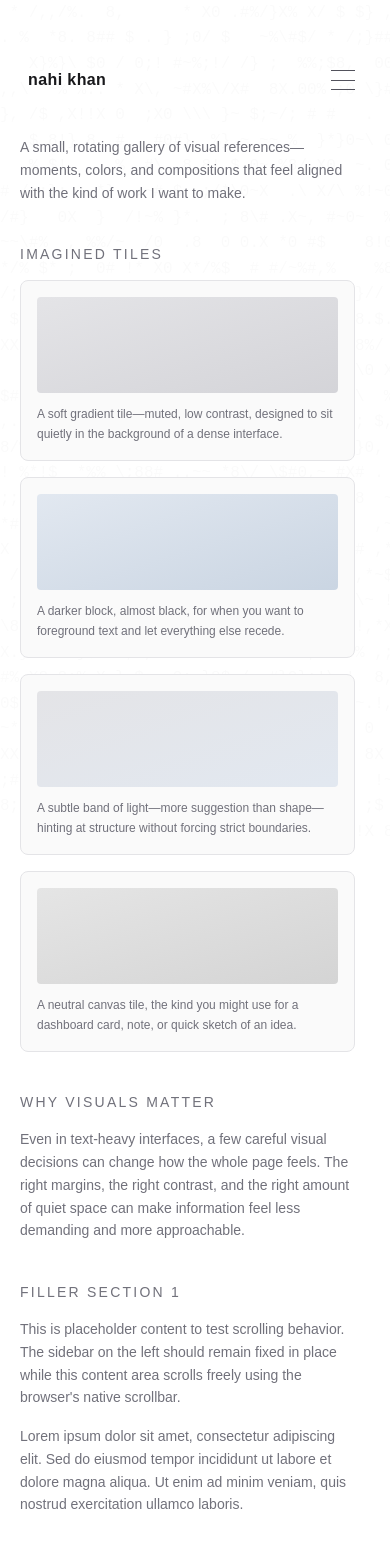
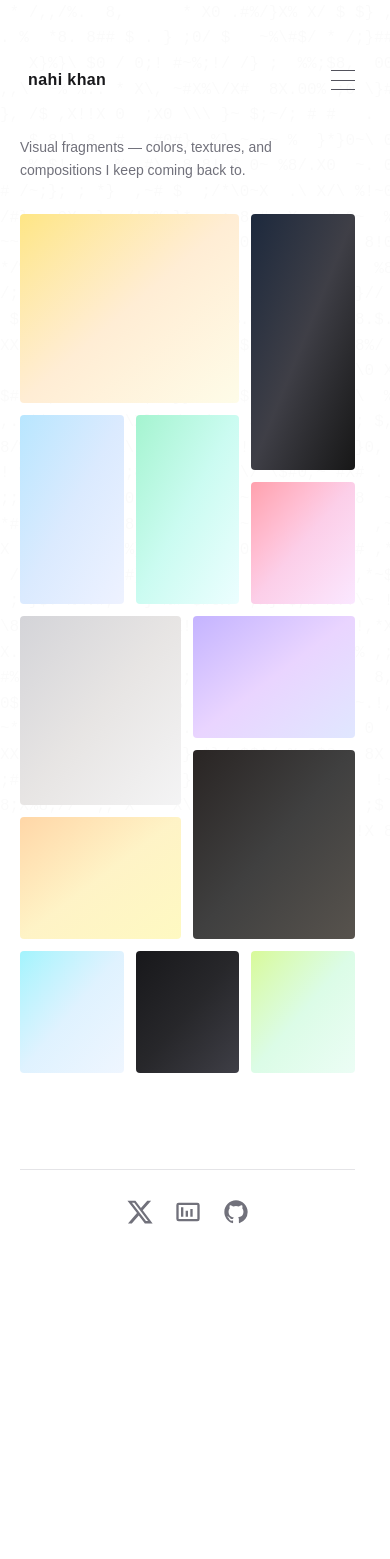
Before and after one commit to nahikhvn/site, a Next.js app: page /gallery in a window 390 px wide. Shown: the top 1559 px of the page. After the commit the page ends 1270 px from the top, so only its background shows below. Built offline with nearby package versions, Linux system fonts and the light colour scheme.

Commit message:
Redesign gallery as hand-placed salon-style mosaic grid

```diff
--- a/app/gallery/page.tsx
+++ b/app/gallery/page.tsx
@@ -1,78 +1,54 @@
+const pieces: {
+  gradient: string;
+  title: string;
+  area: string;
+}[] = [
+  { gradient: "from-amber-200 via-orange-100 to-yellow-50", title: "Morning warmth", area: "1 / 1 / 4 / 5" },
+  { gradient: "from-slate-800 via-zinc-700 to-neutral-900", title: "Deep structure", area: "1 / 5 / 5 / 7" },
+  { gradient: "from-sky-200 via-blue-100 to-indigo-50", title: "Open field", area: "4 / 1 / 7 / 3" },
+  { gradient: "from-emerald-200 via-teal-100 to-cyan-50", title: "Soft focus", area: "4 / 3 / 7 / 5" },
+  { gradient: "from-rose-300 via-pink-200 to-fuchsia-100", title: "Quiet bloom", area: "5 / 5 / 7 / 7" },
+  { gradient: "from-zinc-300 via-stone-200 to-zinc-100", title: "Neutral ground", area: "7 / 1 / 10 / 4" },
+  { gradient: "from-violet-300 via-purple-200 to-indigo-100", title: "Evening haze", area: "7 / 4 / 9 / 7" },
+  { gradient: "from-stone-800 via-neutral-700 to-stone-600", title: "Raw material", area: "9 / 4 / 12 / 7" },
+  { gradient: "from-orange-200 via-amber-100 to-yellow-100", title: "Worn paper", area: "10 / 1 / 12 / 4" },
+  { gradient: "from-cyan-200 via-sky-100 to-blue-50", title: "Cold glass", area: "12 / 1 / 14 / 3" },
+  { gradient: "from-zinc-900 via-zinc-800 to-zinc-700", title: "Dark room", area: "12 / 3 / 14 / 5" },
+  { gradient: "from-lime-200 via-green-100 to-emerald-50", title: "New leaf", area: "12 / 5 / 14 / 7" },
+];
+
 export default function GalleryPage() {
   return (
-    <div className="space-y-10 pb-12">
-      <section className="space-y-4">
-        <p className="text-sm md:text-base leading-relaxed text-zinc-500">
-          A small, rotating gallery of visual references—moments, colors, and
-          compositions that feel aligned with the kind of work I want to make.
-        </p>
-      </section>
+    <div className="space-y-8 pb-12">
+      <p className="text-sm md:text-base leading-relaxed text-zinc-500">
+        Visual fragments — colors, textures, and compositions I keep coming
+        back to.
+      </p>
 
-      <section className="space-y-4">
-        <h3 className="text-sm font-medium uppercase tracking-[0.16em] text-zinc-500">
-          Imagined tiles
-        </h3>
-        <div className="grid grid-cols-1 sm:grid-cols-2 gap-4">
-          <div className="rounded-lg border border-zinc-200 bg-zinc-50 p-4">
-            <div className="h-24 rounded bg-gradient-to-br from-zinc-200 to-zinc-300 mb-3" />
-            <p className="text-xs md:text-sm leading-relaxed text-zinc-500">
-              A soft gradient tile—muted, low contrast, designed to sit quietly
-              in the background of a dense interface.
-            </p>
+      <div
+        className="grid gap-3"
+        style={{
+          gridTemplateColumns: "repeat(6, 1fr)",
+          gridTemplateRows: "repeat(13, 55px)",
+        }}
+      >
+        {pieces.map((piece) => (
+          <div
+            key={piece.title}
+            className="group relative overflow-hidden rounded-sm"
+            style={{ gridArea: piece.area }}
+          >
+            <div
+              className={`bg-gradient-to-br ${piece.gradient} absolute inset-0 transition-transform duration-500 group-hover:scale-[1.03]`}
+            />
+            <div className="absolute inset-0 flex items-end opacity-0 group-hover:opacity-100 transition-opacity duration-300">
+              <span className="text-[10px] uppercase tracking-widest px-3 py-2 text-white/80 bg-black/30 backdrop-blur-sm w-full">
+                {piece.title}
+              </span>
+            </div>
           </div>
-          <div className="rounded-lg border border-zinc-200 bg-zinc-50 p-4">
-            <div className="h-24 rounded bg-gradient-to-br from-slate-200 to-slate-300 mb-3" />
-            <p className="text-xs md:text-sm leading-relaxed text-zinc-500">
-              A darker block, almost black, for when you want to foreground
-              text and let everything else recede.
-            </p>
-          </div>
-          <div className="rounded-lg border border-zinc-200 bg-zinc-50 p-4">
-            <div className="h-24 rounded bg-gradient-to-br from-zinc-200 to-slate-200 mb-3" />
-            <p className="text-xs md:text-sm leading-relaxed text-zinc-500">
-              A subtle band of light—more suggestion than shape—hinting at
-              structure without forcing strict boundaries.
-            </p>
-          </div>
-          <div className="rounded-lg border border-zinc-200 bg-zinc-50 p-4">
-            <div className="h-24 rounded bg-gradient-to-br from-neutral-200 to-neutral-300 mb-3" />
-            <p className="text-xs md:text-sm leading-relaxed text-zinc-500">
-              A neutral canvas tile, the kind you might use for a dashboard
-              card, note, or quick sketch of an idea.
-            </p>
-          </div>
-        </div>
-      </section>
-
-      <section className="space-y-4">
-        <h3 className="text-sm font-medium uppercase tracking-[0.16em] text-zinc-500">
-          Why visuals matter
-        </h3>
-        <p className="text-sm md:text-base leading-relaxed text-zinc-500">
-          Even in text-heavy interfaces, a few careful visual decisions can
-          change how the whole page feels. The right margins, the right
-          contrast, and the right amount of quiet space can make information
-          feel less demanding and more approachable.
-        </p>
-      </section>
-
-      {Array.from({ length: 6 }, (_, i) => (
-        <section key={i} className="space-y-4">
-          <h3 className="text-sm font-medium uppercase tracking-[0.16em] text-zinc-500">
-            Filler section {i + 1}
-          </h3>
-          <p className="text-sm md:text-base leading-relaxed text-zinc-500">
-            This is placeholder content to test scrolling behavior. The sidebar
-            on the left should remain fixed in place while this content area
-            scrolls freely using the browser&apos;s native scrollbar.
-          </p>
-          <p className="text-sm md:text-base leading-relaxed text-zinc-500">
-            Lorem ipsum dolor sit amet, consectetur adipiscing elit. Sed do
-            eiusmod tempor incididunt ut labore et dolore magna aliqua. Ut enim
-            ad minim veniam, quis nostrud exercitation ullamco laboris.
-          </p>
-        </section>
-      ))}
+        ))}
+      </div>
     </div>
   );
 }
```
